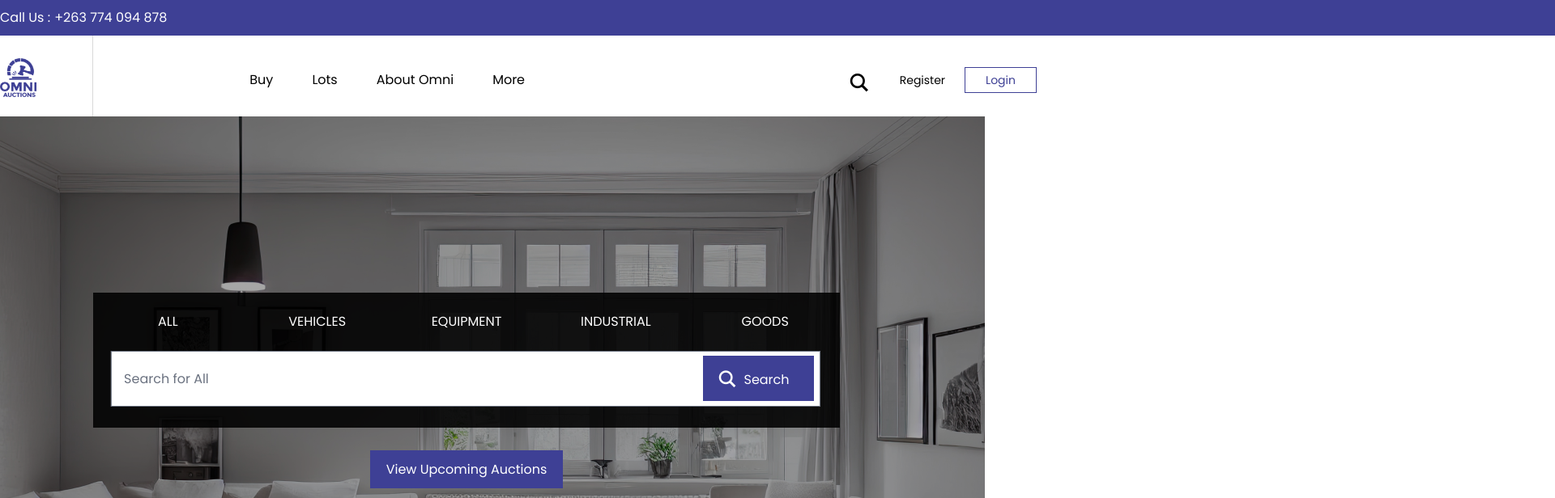
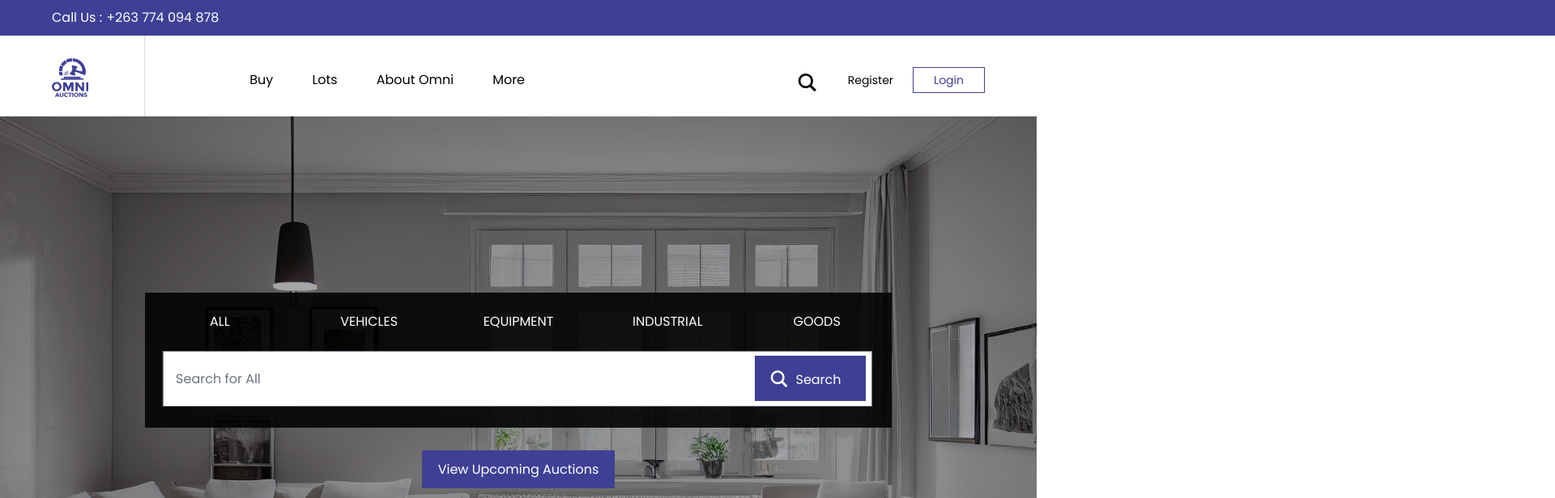
Before and after one commit to doucetech/omniauctions-frontend, a Next.js app: page / in a window 1280 px wide. Shown: the top 616 px of the page at 81% size, 1920 px wide, since content can reach past the window. Built offline with nearby package versions, Linux system fonts and the light colour scheme; no server answers; a web font is replaced by a local one.

Commit message:
body html changes

```diff
--- a/src/app/global.css
+++ b/src/app/global.css
@@ -171,8 +171,9 @@ img {
     }
 }
 body {
-    max-width: 100%;
-    overflow-x: hidden;
+	max-width: 90%;
+	overflow-x: hidden;
+	margin: 0 auto;
 }
 
 nav {
```
Also changed, not shown: 1 other file (tests, documents, lock files or other folders).
